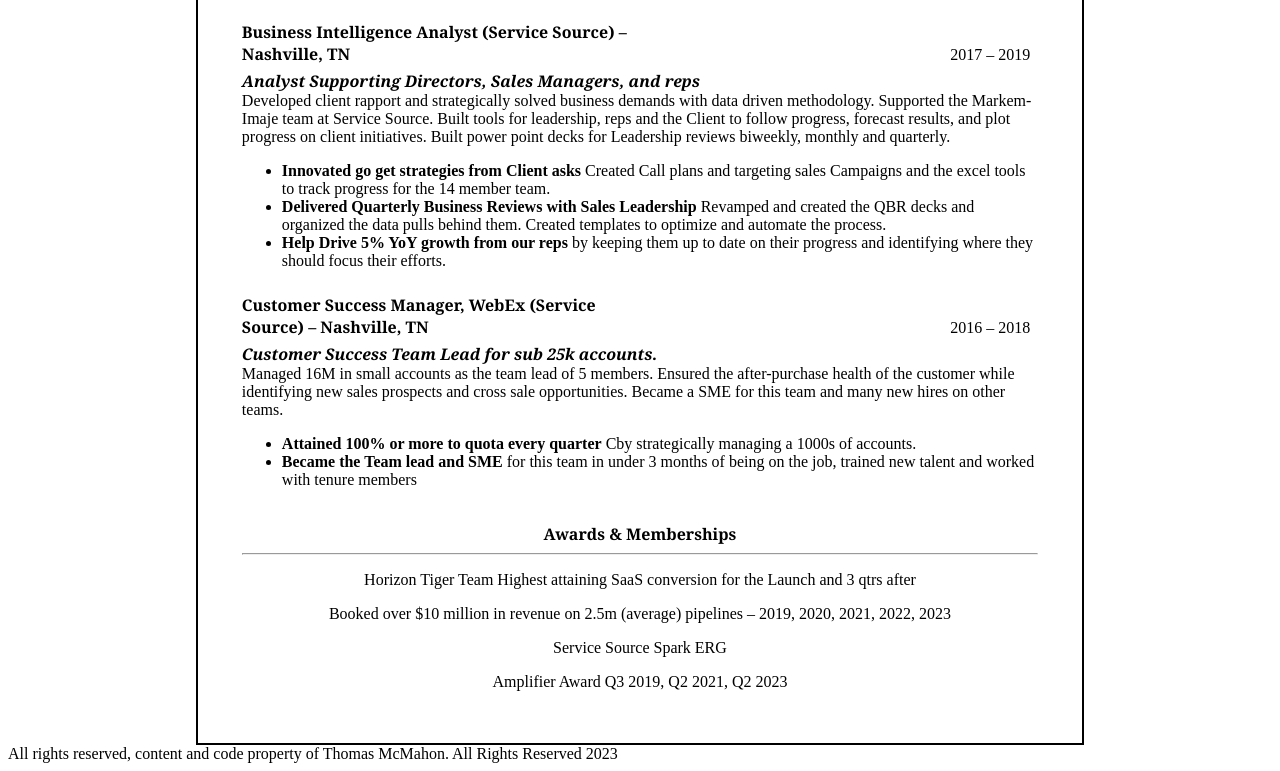
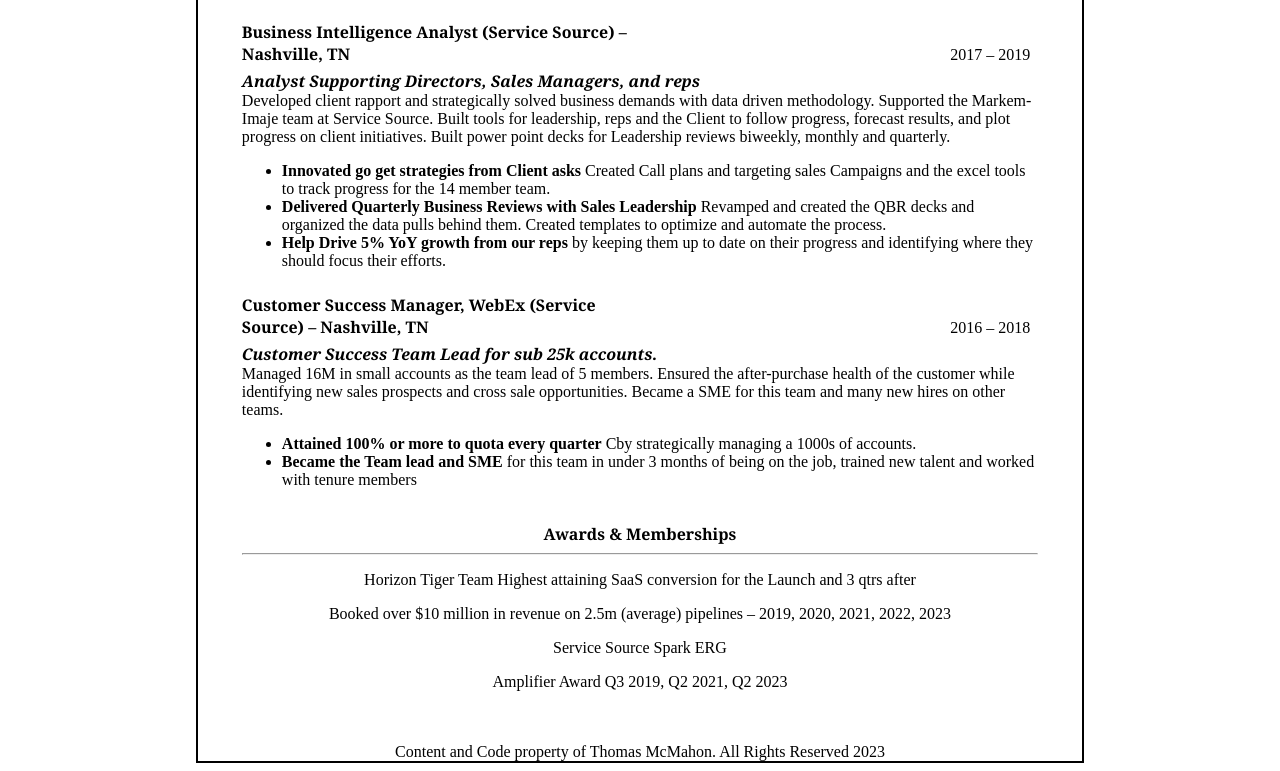
Before and after one commit to glassoctopus/LAB-HTML-Resume, a plain HTML site: page index.html in a window 1280 px wide. Shown: the part 814-1585 px from the top of the page. Drawn offline with Linux system fonts and the light colour scheme.

Commit message:
small change to html and set up todo for article portion

```diff
--- a/index.html
+++ b/index.html
@@ -115,7 +115,7 @@
         <br>
         <br>
     </div>
+    <footer class="centerText">Content and Code property of Thomas McMahon. All Rights Reserved 2023</footer>
   </div>
-  <footer>All rights reserved, content and code property of Thomas McMahon. All Rights Reserved 2023</footer>
 </body>
 </html>
--- a/main.css
+++ b/main.css
@@ -1,6 +1,5 @@
 body {
   background-color:white;
-
 }
 
 .centerText{
@@ -80,3 +79,5 @@ body {
   width:50%;
   display: inline-block;
 }
+
+/* TODO IDs for articles to follow */
```
